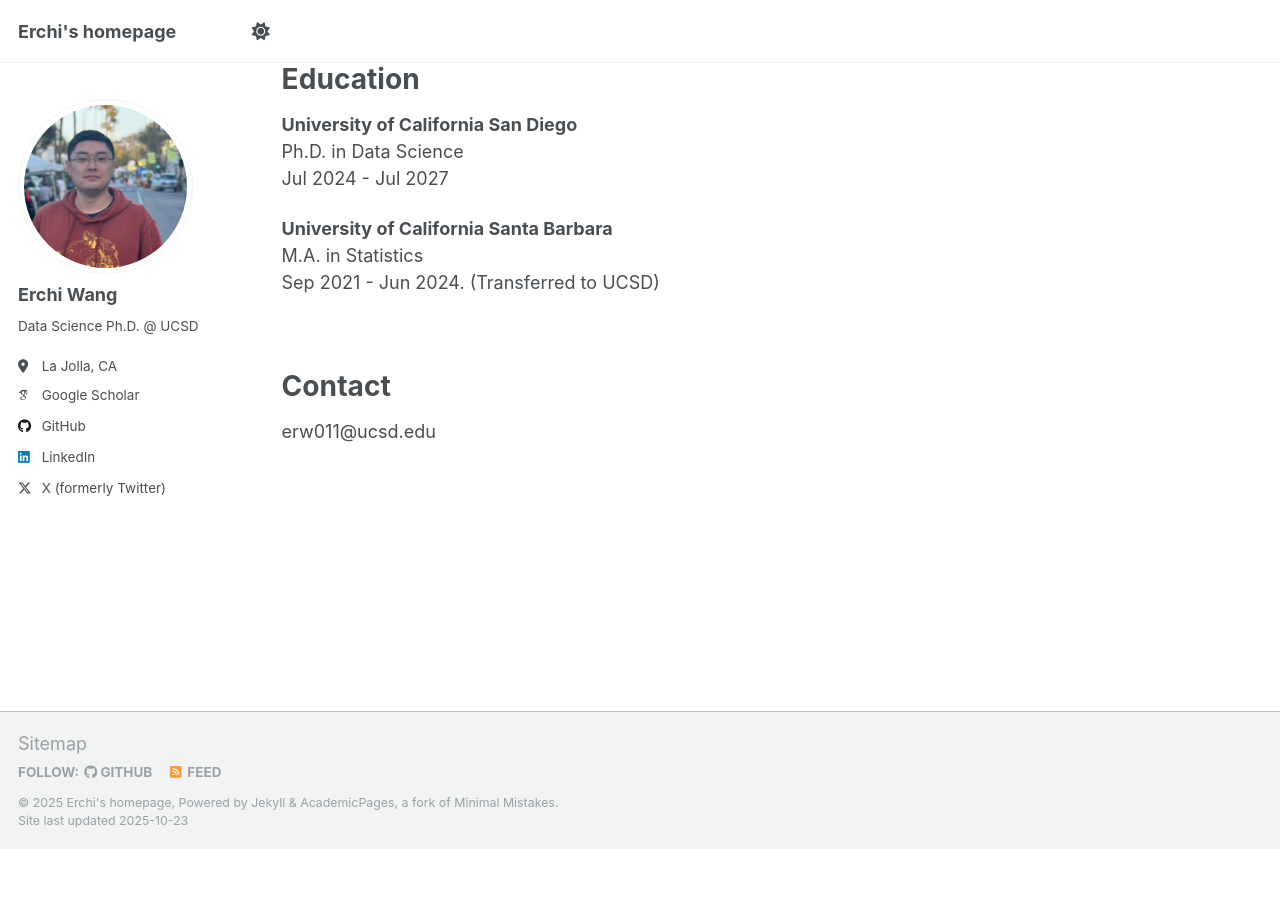
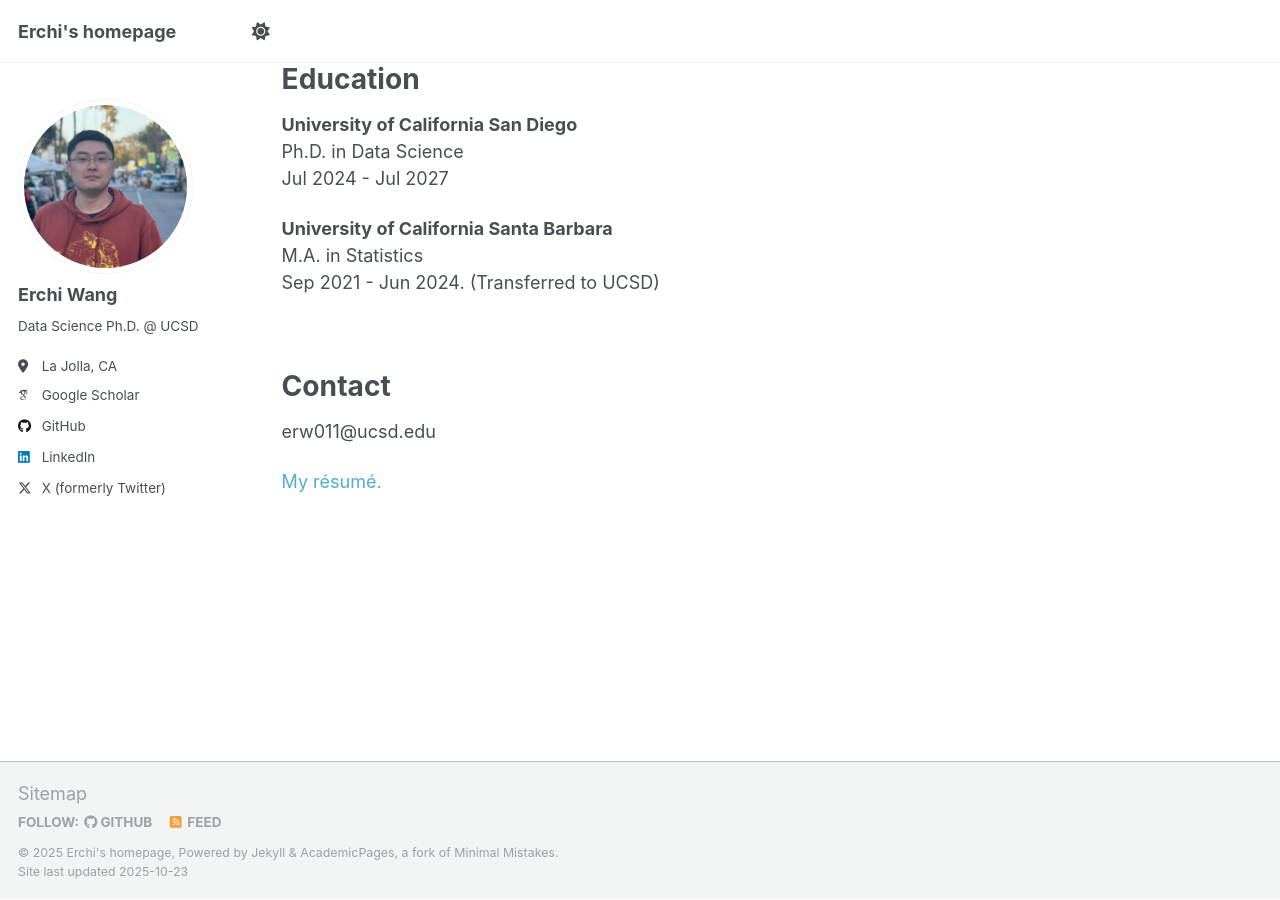
Before and after one commit to erchiw/erchiw.github.io, a Jekyll site: the page built from _pages/about.md, in a window 1280 px wide and 900 px high, scrolled down 938 px. Built offline with Jekyll 4.4.1, drawn with Linux system fonts in a browser that asks for light colours; some web fonts are replaced; before the commit the page ends 1787 px from its top, so only the background shows below that.

Commit message:
change vis

```diff
--- a/_pages/about.md
+++ b/_pages/about.md
@@ -71,4 +71,4 @@
 ======
 erw011@ucsd.edu
 
-<!-- <a href="/files/resume_erchiwang.pdf" style="text-decoration:none">My résumé.</a> -->
+<a href="/files/resume_erchiwang.pdf" style="text-decoration:none">My résumé.</a>
```
